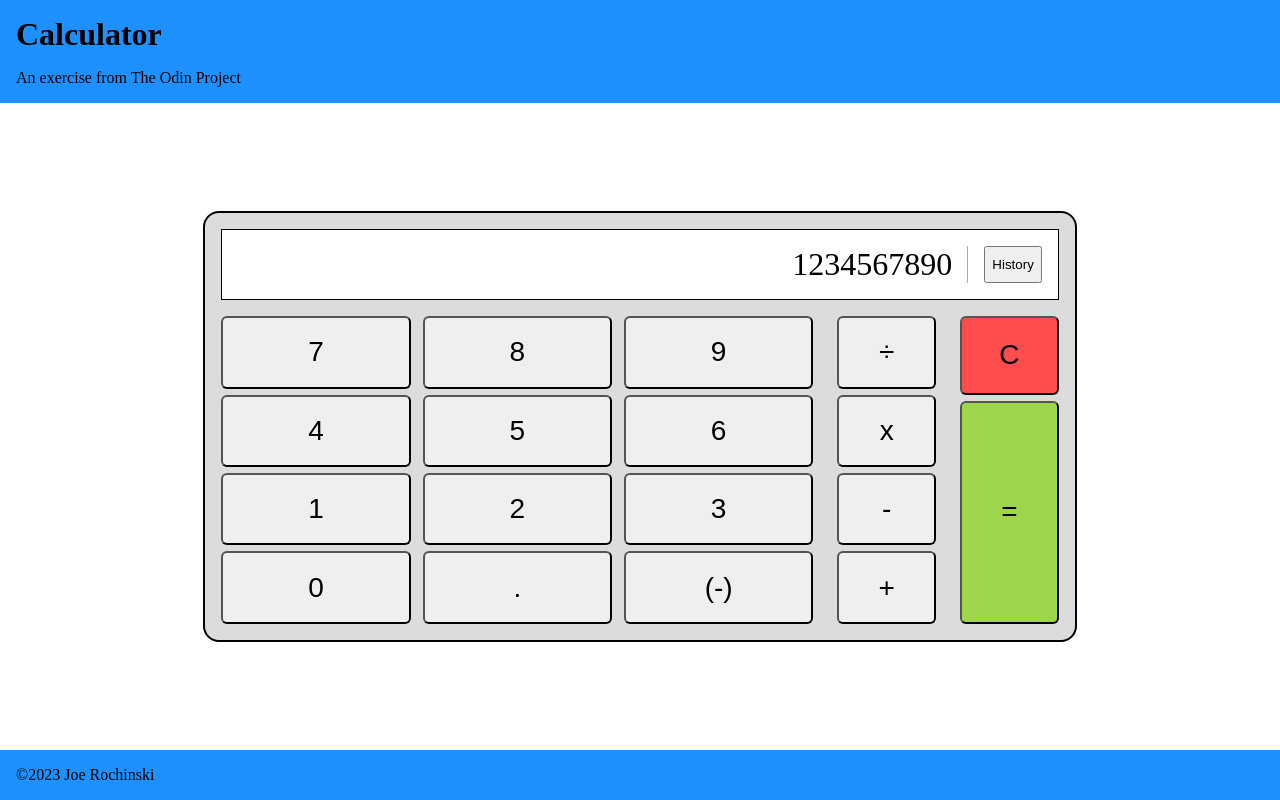
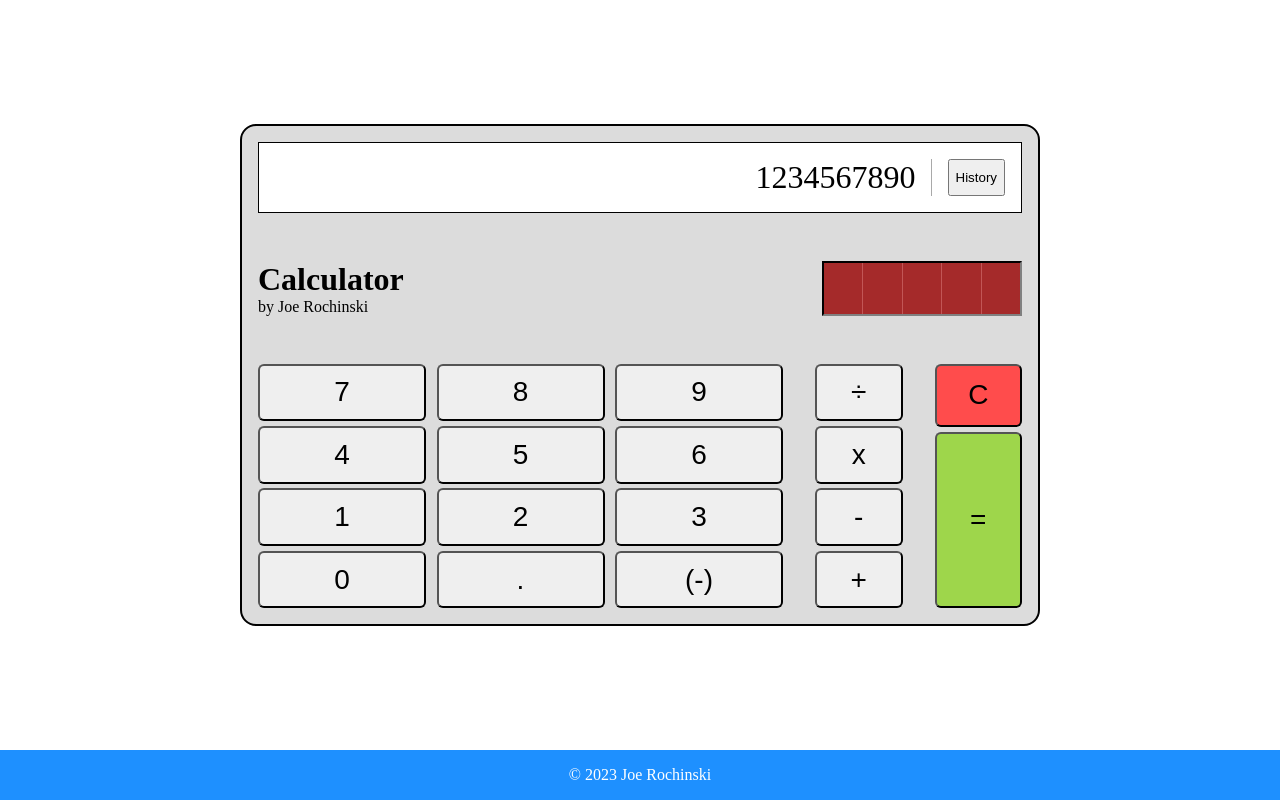
Before and after one commit to aetrix622/top-calculator, a plain HTML site: page index.html in a window 1280 px wide. Drawn offline with Linux system fonts and the light colour scheme.

Commit message:
more style and layout tweaks including **SOLAR POWER**

```diff
--- a/index.html
+++ b/index.html
@@ -1,20 +1,33 @@
 <!DOCTYPE html>
 <html lang="en-us">
+
 <head>
     <meta charset="utf-8">
     <link rel="stylesheet" type="text/css" href="./style.css" />
     <title></title>
 </head>
+
 <body>
-        <div id="header-container">
-            <div id="title">Calculator</div>
-            <div id="subtitle">An exercise from The Odin Project</div>
-        </div>
     <div id="body-container">
         <div id="calculator-box">
             <div id="display-area">
                 <div id="display">1234567890</div>
                 <button id="btnHistory">History</button>
+            </div>
+            <div id="calculator-text">
+                <div id="ctLeft">
+                    <div id="title">Calculator</div>
+                    <div id="subtitle">by Joe Rochinski</div>
+                </div>
+                <div id="ctRight">
+                    <div id="solarcell">
+                        <div></div>
+                        <div></div>
+                        <div></div>
+                        <div></div>
+                        <div></div>
+                    </div>
+                </div>
             </div>
             <div id="buttons-area">
                 <div id="digits">
@@ -53,7 +66,8 @@
         </div>
     </div>
     <div id="footer-container">
-            &copy;2023 Joe Rochinski
+        &copy; 2023 Joe Rochinski
     </div>
 </body>
+
 </html>
--- a/style.css
+++ b/style.css
@@ -8,17 +8,11 @@ body {
     height: 100vh;
     margin: 0;
     padding: 0;
+    background-color: rgb(255, 255, 255);
 }
 
 body > div {
     padding: 1em;
-}
-
-#header-container {
-    display: flex;
-    flex-direction: column;
-    gap: 1em;
-    background-color: dodgerblue;
 }
 
 #body-container {
@@ -28,14 +22,20 @@ body > div {
     align-items: center;
 }
 
+#footer-container {
+    display: flex;
+    justify-content: center;
+}
+
 #calculator-box {
     display: flex;
     flex-direction: column;
-    gap: 1em;
+    gap: 3em;
     border: 2px black solid;
     padding: 1em;
     border-radius:1em;
-    width: 70%;
+    width: 80%;
+    max-width: 800px;
     height: 70%;
     background-color: rgb(220, 220, 220);
 }
@@ -62,10 +62,43 @@ body > div {
     border-right: 1px darkgray solid;
 }
 
+#calculator-text {
+    display: flex;
+    justify-content: space-between;
+}
+
+#ctLeft {
+    display: flex;
+    flex-direction: column;
+}
+
+#ctRight {
+    display: flex;
+}
+
+#solarcell {
+    display: flex;
+    background-color: brown;
+    width: 200px;
+    border-left: 2px black solid;
+    border-top: 2px black solid;
+    border-right: 2px gray solid;
+    border-bottom: 2px gray solid;
+}
+
+#solarcell > div {
+    flex:1;
+    border-right: 1px rgb(194, 86, 86) solid;
+}
+
+#solarcell > div:last-child {
+    border-right: 0px;
+}
+
 #buttons-area {
     display: flex;
     justify-content: space-between;
-    gap: 1.5em;
+    gap: 2em;
     height: 100%;
 }
 
@@ -79,14 +112,8 @@ body > div {
     width: 100%;
     border-radius: 6px;
     font-size: 1.75em;
-    transition-duration: 0.4s;
 }
 
-#digits button:hover,
-#operators button:hover {
-    background-color: rgb(75, 75, 75);
-    color: white;
-}
 #digits div {
     display: flex;
     flex: 1;
@@ -119,8 +146,28 @@ body > div {
     background-color: rgb(158, 214, 75);
 }
 
+#digits button:hover,
+#operators button:hover {
+    transition-duration: 0.4s;
+    background-color: rgb(107, 107, 107);
+    color: white;
+}
+
+#btnClear:hover {
+    transition-duration: 0.4s;
+    background-color: rgb(192, 55, 55);
+    color: white
+}
+
+#btnEquals:hover {
+    transition-duration: 0.4s;
+    background-color:rgb(106, 143, 50);
+    color: white;
+}
+
 #footer-container {
     background-color: dodgerblue;
+    color: white;
 }
 
 #title {
```
Lines whose indentation alone changed are shown as unchanged.
